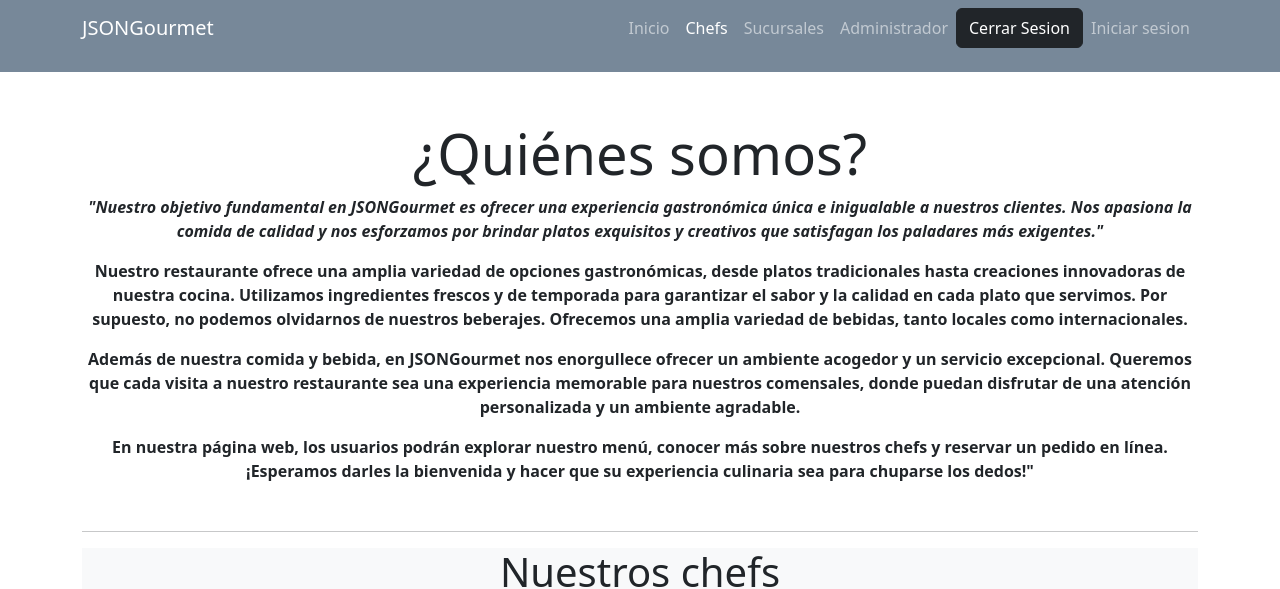
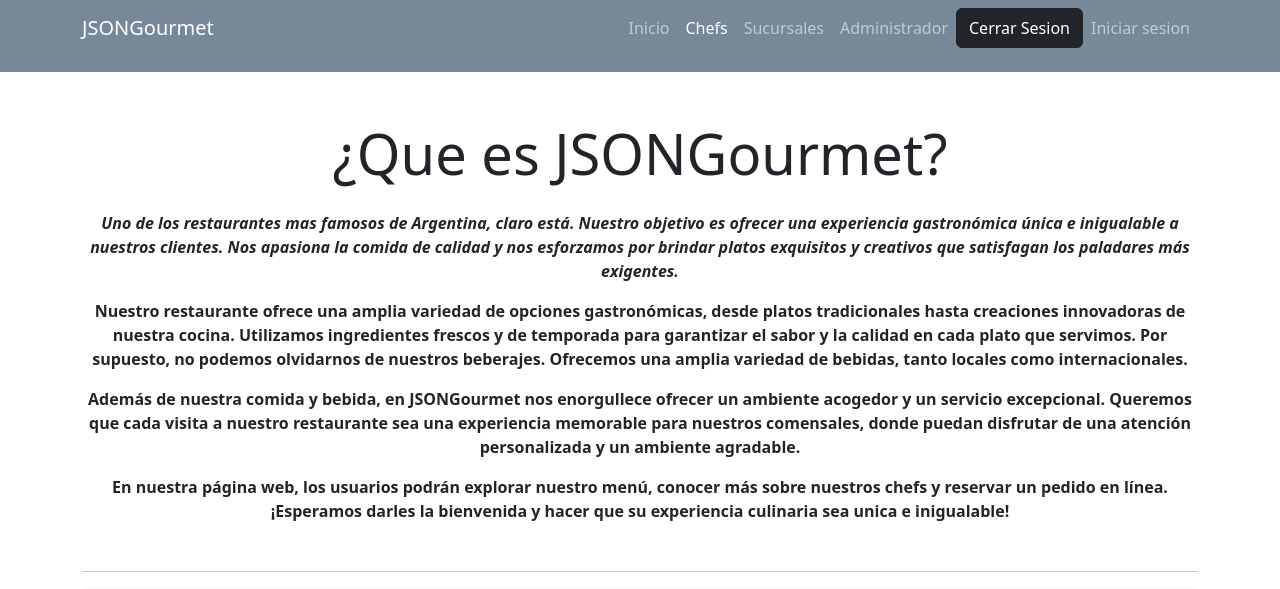
Before and after one commit to joaquin-fuentes/ProyectoFinal-Grupo3, a React (Vite) app: page /AcercaDe in a window 1280 px wide. Shown: the top 589 px of the page. Built offline with nearby package versions, Linux system fonts and the light colour scheme.

Commit message:
Añadiendo descripcion del restaurante y cards para modificar mas adelante

```diff
--- a/src/components/views/SobreNosotros.jsx
+++ b/src/components/views/SobreNosotros.jsx
@@ -6,9 +6,9 @@ const AcercaDe = () => {
   return (
     <Container className="mainSection">
       <section className="my-5">
-        <h1 className="display-4 text-center texto-violeta">¿Quiénes somos?</h1>
+        <h1 className="display-4 text-center pb-3">¿Que es JSONGourmet?</h1>
         <p className="text-center fw-bold fst-italic">
-          "Nuestro objetivo fundamental en JSONGourmet es ofrecer una experiencia gastronómica única e inigualable a nuestros clientes. Nos apasiona la comida de calidad y nos esforzamos por brindar platos exquisitos y creativos que satisfagan los paladares más exigentes."
+          Uno de los restaurantes mas famosos de Argentina, claro está. Nuestro objetivo es ofrecer una experiencia gastronómica única e inigualable a nuestros clientes. Nos apasiona la comida de calidad y nos esforzamos por brindar platos exquisitos y creativos que satisfagan los paladares más exigentes.
         </p>
         <p className="text-center fw-semibold">
           Nuestro restaurante ofrece una amplia variedad de opciones gastronómicas, desde platos tradicionales hasta creaciones innovadoras de nuestra cocina. Utilizamos ingredientes frescos y de temporada para garantizar el sabor y la calidad en cada plato que servimos. Por supuesto, no podemos olvidarnos de nuestros beberajes. Ofrecemos una amplia variedad de bebidas, tanto locales como internacionales.
@@ -17,7 +17,7 @@ const AcercaDe = () => {
           Además de nuestra comida y bebida, en JSONGourmet nos enorgullece ofrecer un ambiente acogedor y un servicio excepcional. Queremos que cada visita a nuestro restaurante sea una experiencia memorable para nuestros comensales, donde puedan disfrutar de una atención personalizada y un ambiente agradable.
         </p>
         <p className="text-center fw-semibold">
-          En nuestra página web, los usuarios podrán explorar nuestro menú, conocer más sobre nuestros chefs y reservar un pedido en línea.  ¡Esperamos darles la bienvenida y hacer que su experiencia culinaria sea para chuparse los dedos!"
+          En nuestra página web, los usuarios podrán explorar nuestro menú, conocer más sobre nuestros chefs y reservar un pedido en línea.  ¡Esperamos darles la bienvenida y hacer que su experiencia culinaria sea unica e inigualable!
         </p>
       </section>
       <hr />
```
